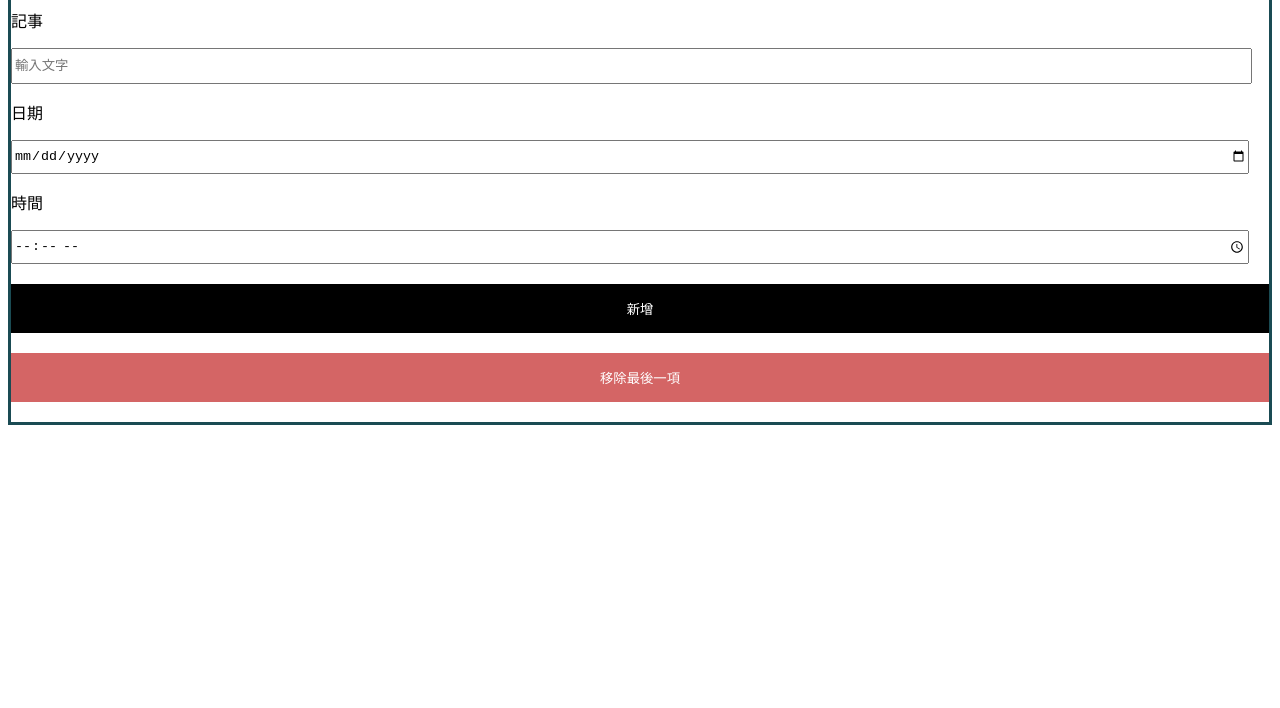
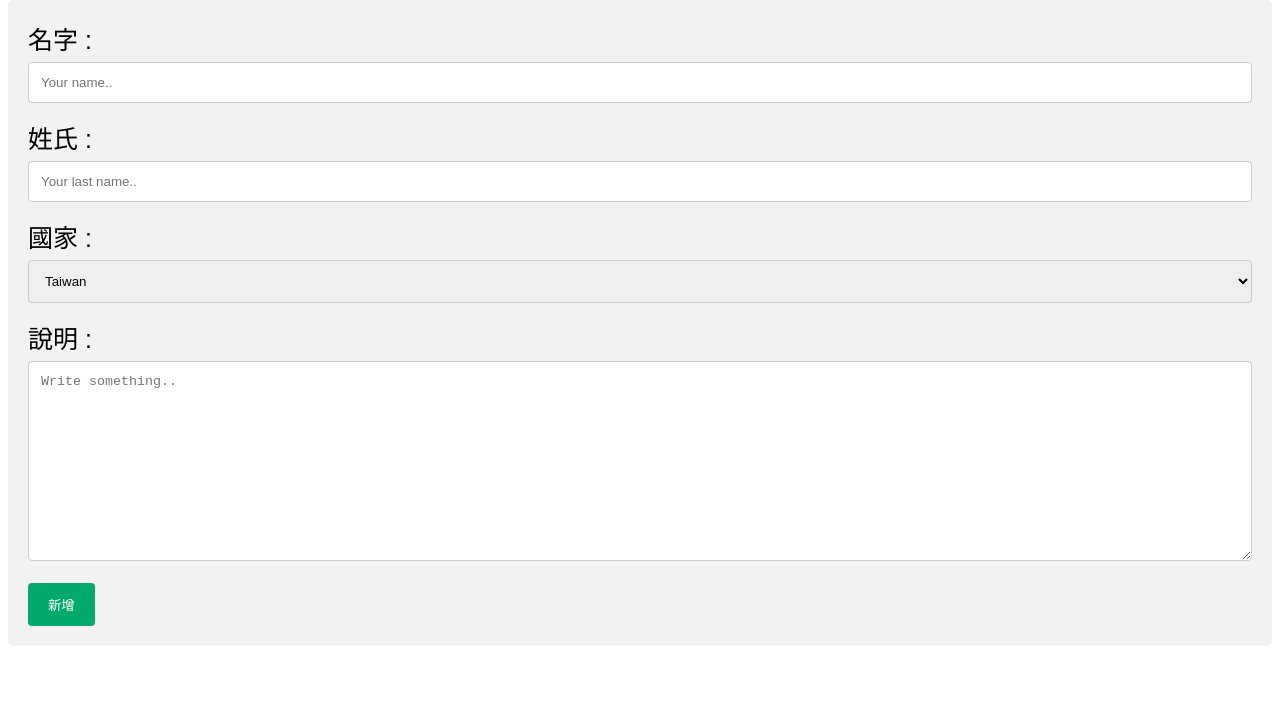
Before and after one commit to waqas86812/pages-demo, a plain HTML site: page index.html in a window 1280 px wide. Shown: the part 92-800 px from the top of the page. Drawn offline with Linux system fonts and the light colour scheme.

Commit message:
V_linkGoogleSheet

```diff
--- a/index.html
+++ b/index.html
@@ -1,32 +1,78 @@
 <!DOCTYPE html>
-<html lang="en">
+<html>
 <head>
-    <meta charset="UTF-8">
-    <meta http-equiv="X-UA-Compatible" content="IE=edge">
-    <meta name="viewport" content="width=device-width, initial-scale=1.0">
-    <link rel="stylesheet" href="./index.css">
-    <title>祈祈備忘錄</title>
+<meta name="viewport" content="width=device-width, initial-scale=1">
+<style>
+body {font-family: Arial, Helvetica, sans-serif; font-size: 25px;}
+* {box-sizing: border-box;}
+
+input[type=text], select, textarea {
+  width: 100%;
+  padding: 12px;
+  border: 1px solid #ccc;
+  border-radius: 4px;
+  box-sizing: border-box;
+  margin-top: 6px;
+  margin-bottom: 16px;
+  resize: vertical;
+}
+
+input[type=submit] {
+  background-color: #04AA6D;
+  color: white;
+  padding: 12px 20px;
+  border: none;
+  border-radius: 4px;
+  cursor: pointer;
+}
+
+input[type=submit]:hover {
+  background-color: #45a049;
+}
+
+.container {
+  border-radius: 5px;
+  background-color: #f2f2f2;
+  padding: 20px;
+}
+</style>
 </head>
 <body>
-    <div style="border: 3px rgb(26, 75, 83) solid;" class="app">
-        <h1>備忘錄</h1>
-        <p>記事</p>
-        <input type="text" id="content" placeholder="輸入文字">
-        <p>日期</p>
-        <input type="date" id="date">
-        <p>時間</p>
-        <input type="time" id="time">
-        <button class="add" id="addedBtn">新增</button>
-        <button class="remove" id="removeBtn">移除最後一項</button>
-        <div class="list" id="list">
-            <!--<div class="item">
-                <div>
-                    <p>內容 :</p>
-                    <p>時間 :</p>
-                </div>
-            </div> -->
-        </div>
-    </div>
-    <script src="./index.js"></script>
+
+<h3>Contact Form</h3>
+
+<div class="container">
+  <form action="#" method="post" name="google">
+    <label for="fname">名字 :</label>
+    <input type="text" id="fname" name="firstname" placeholder="Your name..">
+
+    <label for="lname">姓氏 :</label>
+    <input type="text" id="lname" name="lastname" placeholder="Your last name..">
+
+    <label for="country">國家 :</label>
+    <select id="country" name="country">
+      <option value="taiwn">Taiwan</option>
+      <option value="australia">Australia</option>
+      <option value="canada">Canada</option>
+      <option value="usa">USA</option>
+    </select>
+
+    <label for="subject">說明 :</label>
+    <textarea id="subject" name="subject" placeholder="Write something.." style="height:200px"></textarea>
+
+    <input type="submit" value="新增" name="submit">
+  </form>
+</div>
+  <script type="text/javascript">
+      const scriptURL='https://script.google.com/macros/s/AKfycbxwmgvIh1wt8PnrAKWCTPV9TGYGc9AjPpdiI5uIMIUaHsopwfJpyw2-f6Vp80E-oi-L/exec'
+
+      const form = document.forms['google']
+          form.addEventListener('submit', e => {
+            e.preventDefault()
+            fetch(scriptURL, { method: 'POST', body: new FormData(form)})
+              .then(response => alert("You have successfully added."))
+              .catch(error => console.error('Error!', error.message))
+          })
+  </script>
 </body>
 </html>
```
